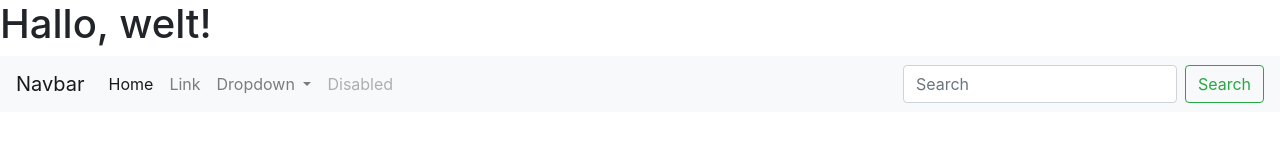
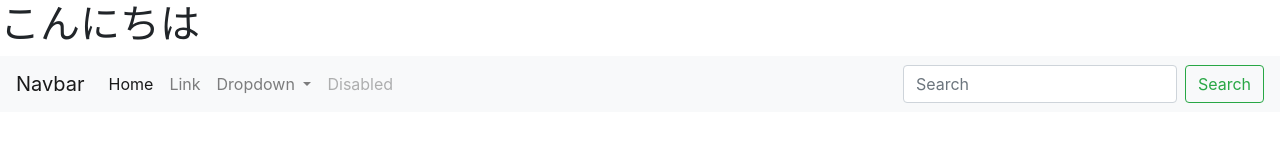
Before and after one commit to chris-corbett/chris-corbett.github.io, a plain HTML site: page index.html in a window 1280 px wide. Drawn offline with nearby package versions, Linux system fonts and the light colour scheme.

Commit message:
Update index.html

```diff
--- a/index.html
+++ b/index.html
@@ -8,7 +8,7 @@
     <title>Christopher Corbett</title>
 </head>
 <body>
-    <h1>Hallo, welt!</h1>
+    <h1>こんにちは</h1>
 
     <header>
         <nav class="navbar navbar-expand-lg navbar-light bg-light">
```
